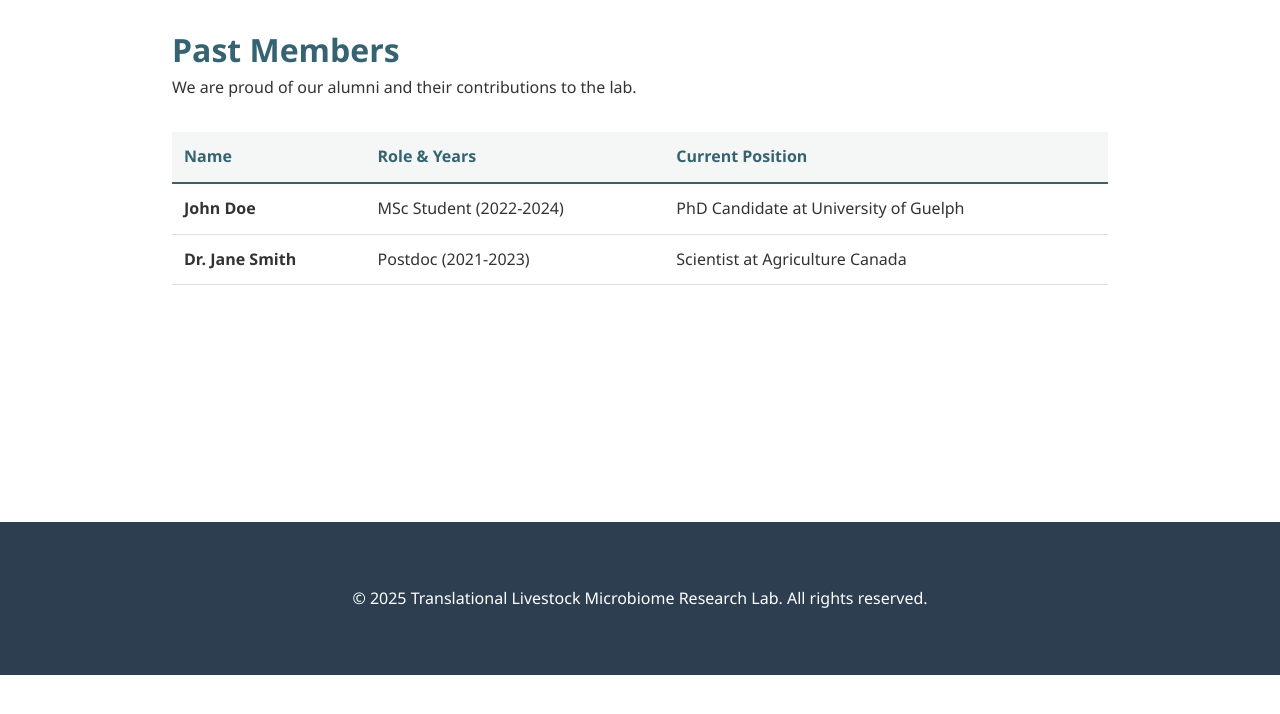
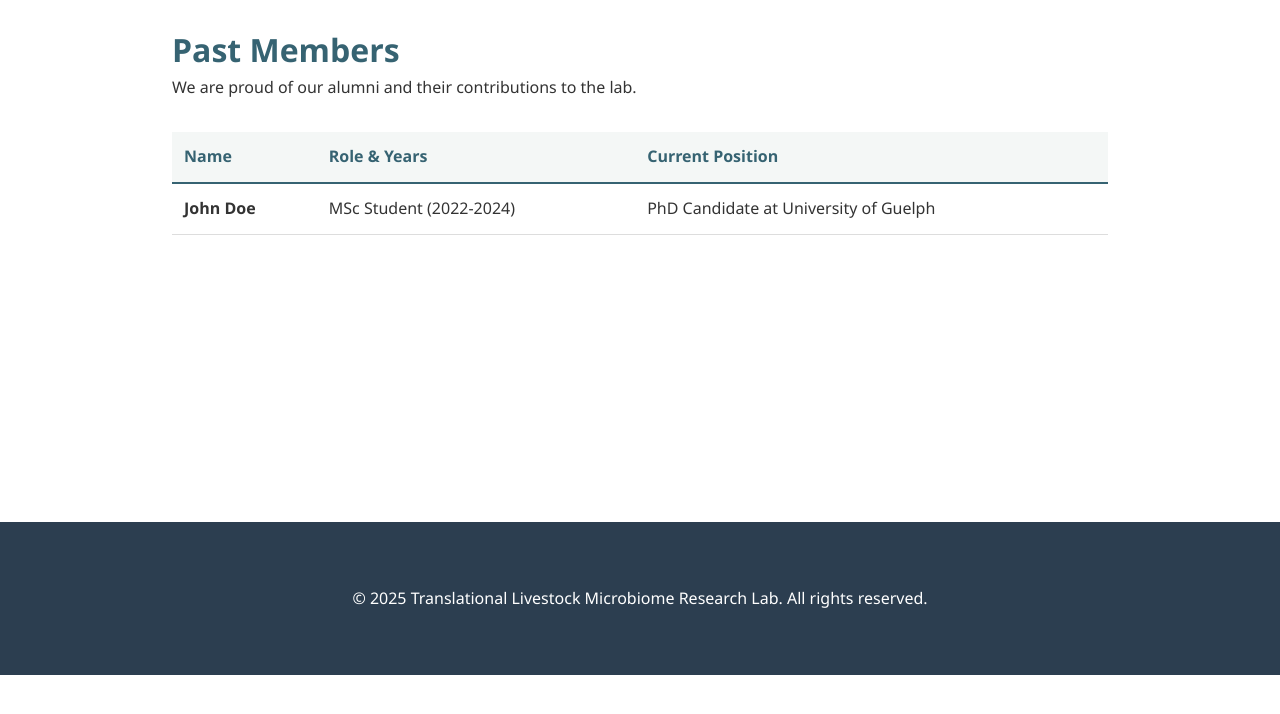
Before and after one commit to TLMicrobiomeLab/tlmicrobiomelab.github.io, a Jekyll site: the page built from past-members.md, in a window 1280 px wide, cut to the strip 130-844 px from the top of the page. Built offline with Jekyll 4.4.1, drawn with Linux system fonts in a browser that asks for light colours.

Commit message:
Remove entry for Dr. Jane Smith
Removed Dr. Jane Smith's entry from the past members list.

```diff
--- a/past-members.md
+++ b/past-members.md
@@ -22,11 +23,6 @@ title: Past Members
       <td style="padding: 12px; border-bottom: 1px solid #ddd;">MSc Student (2022-2024)</td>
       <td style="padding: 12px; border-bottom: 1px solid #ddd;">PhD Candidate at University of Guelph</td>
     </tr>
-    <tr>
-      <td style="padding: 12px; border-bottom: 1px solid #ddd;"><strong>Dr. Jane Smith</strong></td>
-      <td style="padding: 12px; border-bottom: 1px solid #ddd;">Postdoc (2021-2023)</td>
-      <td style="padding: 12px; border-bottom: 1px solid #ddd;">Scientist at Agriculture Canada</td>
-    </tr>
   </tbody>
 </table>
 
```
Also changed, not shown: other parts of past-members.md (+1 -0 lines).
